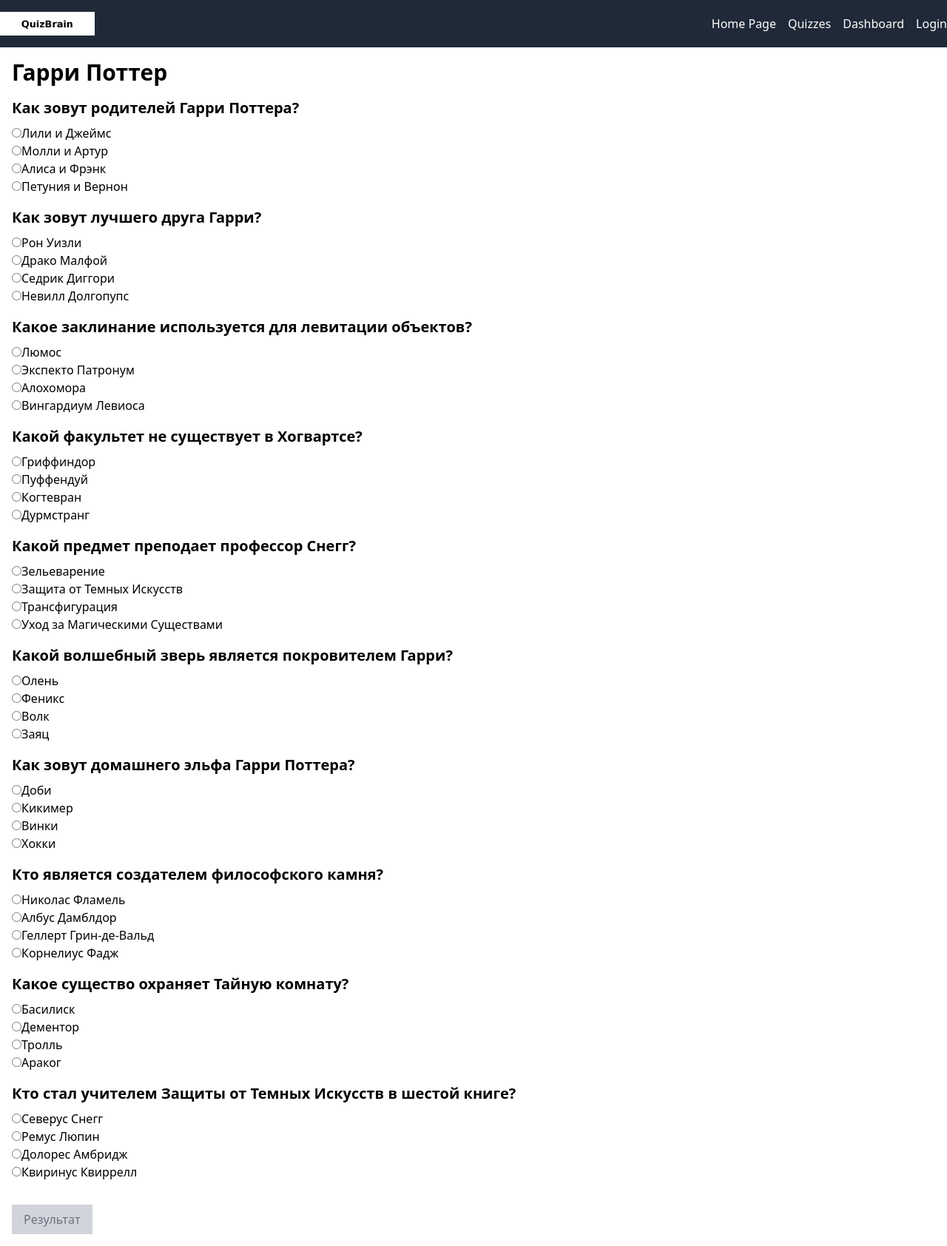
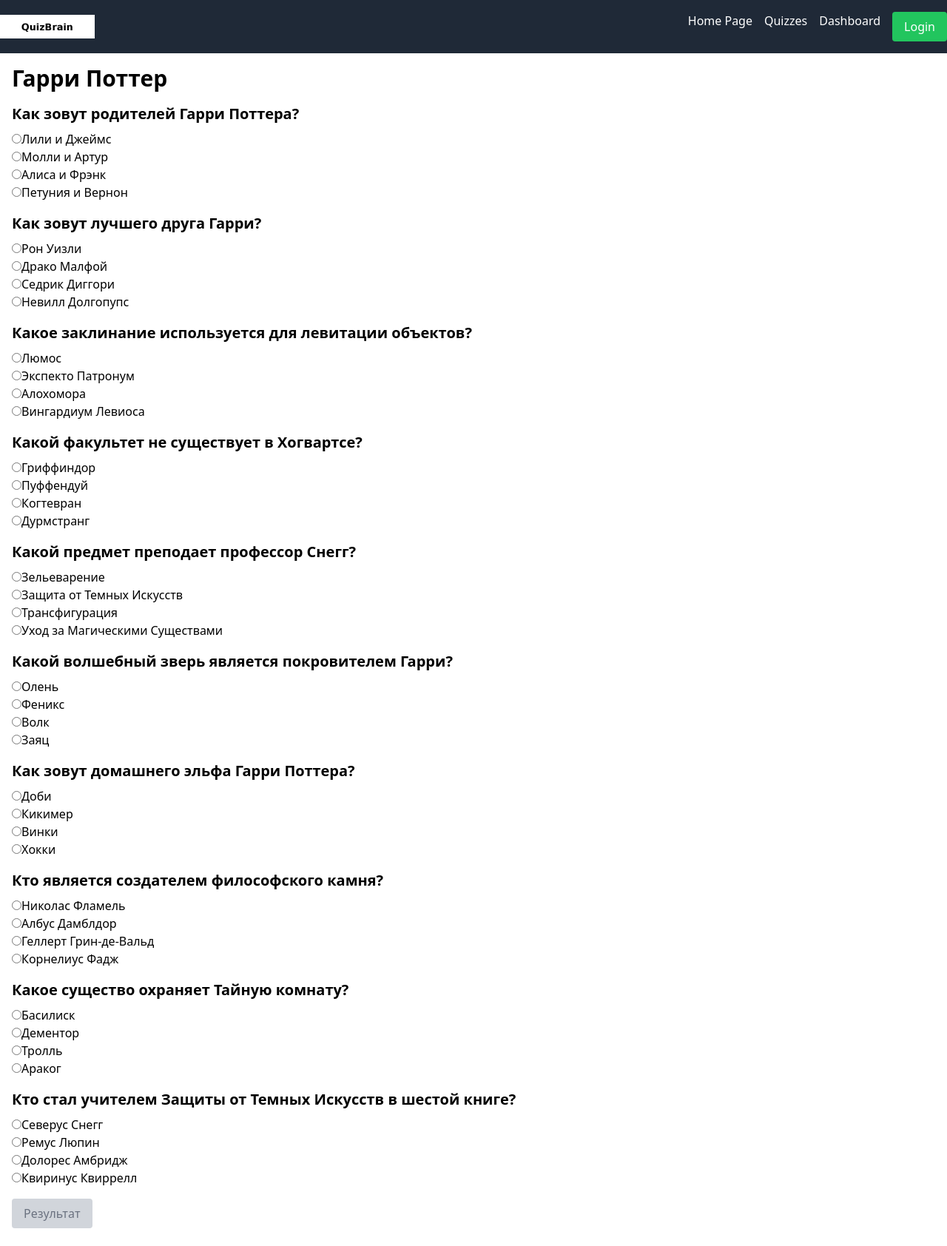
Before and after one commit to Aninok92/quiz-app, a React (Create React App) app: page /quizzes/1 in a window 1280 px wide. Shown: the whole page at 74% size. Built offline with nearby package versions, Linux system fonts and the light colour scheme.

Commit message:
add Button component

```diff
--- /dev/null
+++ b/src/components/Button/Button.tsx
@@ -0,0 +1,26 @@
+import React from 'react';
+
+interface ButtonProps {
+  onClick: () => void;
+  disabled?: boolean;
+  children: React.ReactNode;
+  className?: string;
+}
+
+const Button: React.FC<ButtonProps> = ({ onClick, disabled = false, children, className = '' }) => {
+  const baseClass = 'py-2 px-4 rounded';
+  const disabledClass = 'bg-gray-300 text-gray-500 cursor-not-allowed';
+  const enabledClass = className || 'bg-blue-500 text-white hover:bg-blue-600';
+
+  return (
+    <button
+      onClick={onClick}
+      disabled={disabled}
+      className={`${baseClass} ${className} ${disabled ? disabledClass : enabledClass}`}
+    >
+      {children}
+    </button>
+  );
+};
+
+export default Button;
--- a/src/components/Header/Header.tsx
+++ b/src/components/Header/Header.tsx
@@ -5,6 +5,7 @@ import { RootState } from '../../redux/store';
 import { logout } from '../../redux/userSlice';
 import DropdownMenu from '../DropdownMenu/DropdownMenu';
 import Logo from '../Logo/Logo';
+import Button from '../Button/Button'
 
 const Header: React.FC = () => {
   const dispatch = useDispatch();
@@ -15,11 +16,14 @@ const Header: React.FC = () => {
 
   const handleLogout = () => {
     dispatch(logout());
-    navigate('/');
   };
 
   const toggleDropdown = () => {
     setShowDropdown(!showDropdown);
+  };
+
+  const handleLoginClick = () => {
+    navigate('/login');
   };
 
   return (
@@ -50,12 +54,9 @@ const Header: React.FC = () => {
                 {showDropdown && (
                   <div onMouseLeave={() => setShowDropdown(false)}>
                     <DropdownMenu>
-                      <button
-                        onClick={handleLogout}
-                        className="block px-4 py-2 text-gray-800 hover:bg-gray-200 w-full text-left"
-                      >
+                    <Button onClick={handleLogout} className="block px-4 py-2 text-gray-800 hover:bg-gray-200 w-full text-left">
                         Logout
-                      </button>
+                      </Button>
                       {/* Add more items here */}
                     </DropdownMenu>
                   </div>
@@ -63,7 +64,9 @@ const Header: React.FC = () => {
               </li>
             ) : (
               <li>
-                <Link to="/login" className="text-white hover:text-gray-300">Login</Link>
+                <Button onClick={handleLoginClick} className="bg-green-500 text-white">
+                  Login
+                </Button>
               </li>
             )}
           </ul>
--- a/src/components/QuizPage/QuizPage.tsx
+++ b/src/components/QuizPage/QuizPage.tsx
@@ -4,6 +4,7 @@ import { useDispatch, useSelector } from 'react-redux';
 import { RootState } from '../../redux/store';
 import { addResult } from '../../redux/quizSlice';
 import quizData, { Quiz } from '../../data/quizData';
+import Button from '../Button/Button';
 
 const QuizPage: React.FC = () => {
   const { quizId } = useParams<{ quizId: string }>();
@@ -61,13 +62,9 @@ const QuizPage: React.FC = () => {
           ))}
         </div>
       ))}
-      <button
-        onClick={handleSubmit}
-        disabled={!isQuizCompleted}
-        className={`mt-4 py-2 px-4 ${isQuizCompleted ? 'bg-blue-500 text-white' : 'bg-gray-300 text-gray-500 cursor-not-allowed'}`}
-      >
+     <Button onClick={handleSubmit} disabled={!isQuizCompleted}>
         Результат
-      </button>
+      </Button>
     </div>
   );
 };
```
